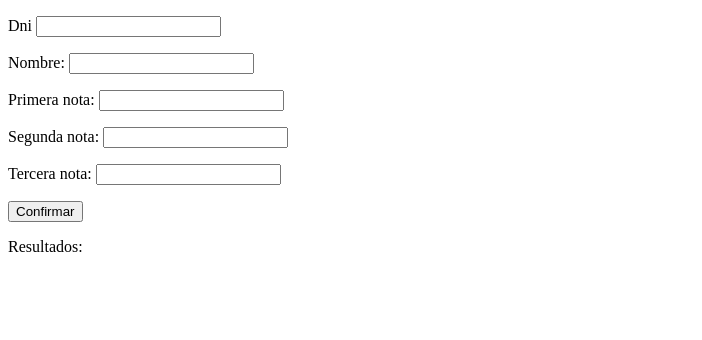
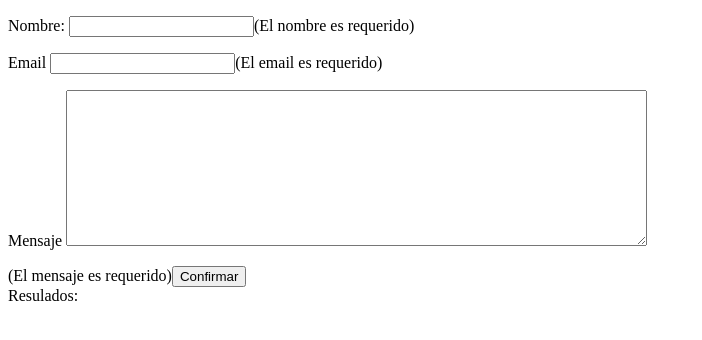
Before and after one commit to boasman/angular-19-ya, an Angular app: page / in a window 1280 px wide. Shown: the top 340 px of the page, without its empty margins (0-702 px from the left). Built offline with nearby package versions, Linux system fonts and the light colour scheme.

Commit message:
se termino con la validacion standar de los formularios en angular  19

```diff
--- a/src/app/app.component.html
+++ b/src/app/app.component.html
@@ -80,4 +80,6 @@
 <!-- <app-formulario-reactivos></app-formulario-reactivos> -->
 <!-- <app-formulario-reactivos-three></app-formulario-reactivos-three> -->
 
-<app-formuarilo-reactivo-andidados></app-formuarilo-reactivo-andidados>
+<!-- <app-formuarilo-reactivo-andidados></app-formuarilo-reactivo-andidados> -->
+
+<app-validaciones-standar></app-validaciones-standar>
--- a/src/app/app.component.ts
+++ b/src/app/app.component.ts
@@ -14,6 +14,7 @@ import { FormularioReactivosComponent } from "./formulario-reactivos/formulario-
 import { FormularioReactivoTwoComponent } from "./formulario-reactivo-two/formulario-reactivo-two.component";
 import { FormularioReactivosThreeComponent } from "./formulario-reactivos-three/formulario-reactivos-three.component";
 import { FormuariloReactivoAndidadosComponent } from "./formuarilo-reactivo-andidados/formuarilo-reactivo-andidados.component";
+import { ValidacionesStandarComponent } from "./validaciones-standar/validaciones-standar.component";
 
 @Component({
   selector: 'app-root',
@@ -32,7 +33,8 @@ import { FormuariloReactivoAndidadosComponent } from "./formuarilo-reactivo-andi
     FormularioReactivosComponent,
     FormularioReactivoTwoComponent,
     FormularioReactivosThreeComponent,
-    FormuariloReactivoAndidadosComponent
+    FormuariloReactivoAndidadosComponent,
+    ValidacionesStandarComponent
 ],
   templateUrl: './app.component.html',
   styleUrl: './app.component.css',
--- /dev/null
+++ b/src/app/validaciones-standar/validaciones-standar.component.html
@@ -0,0 +1,35 @@
+<form action="" [formGroup]="formularioContacto" (ngSubmit)="submit()">
+
+<p>Nombre:
+  <input type="text" formControlName="nombre" required="">
+  @if(this.formularioContacto.get('nombre')?.errors?.['required']){
+    <span>(El nombre es requerido)</span>
+  }
+  @if(this.formularioContacto.get('nombre')?.errors?.['minlength']){
+    <span>(Debe tener como minimo 10 caracteres)</span>
+  }
+</p>
+<p>Email
+  <input type="text" formControlName="mail">
+  @if(this.formularioContacto.get('mail')?.errors?.['required']){
+    <span>(El email es requerido)</span>
+  }
+  @if(this.formularioContacto.get('mail')?.errors?.['email']){
+    <span>(El mail no es valido)</span>
+  }
+</p>
+<p>Mensaje
+  <textarea name="" cols="70" rows="10" formControlName="mensaje" id=""></textarea></p>
+  @if(this.formularioContacto.get('mensaje')?.errors?.['required']){
+   <span>(El mensaje es requerido)</span>
+  }
+  @if(this.formularioContacto.get('mensaje')?.errors?.['maxlength']){
+   <span>(Debe tener como maximo 500 caracteres)</span>
+  }
+<button type="submit">Confirmar</button>
+
+
+</form>
+<div>
+  Resulados: {{resultado}}
+</div>
--- /dev/null
+++ b/src/app/validaciones-standar/validaciones-standar.component.ts
@@ -0,0 +1,32 @@
+import { Component, OnInit } from '@angular/core';
+import { FormControl, FormGroup, MinValidator, ReactiveFormsModule, Validators } from '@angular/forms';
+
+@Component({
+  selector: 'app-validaciones-standar',
+  standalone: true,
+  imports:[ReactiveFormsModule],
+  templateUrl: './validaciones-standar.component.html',
+  styleUrls: ['./validaciones-standar.component.css']
+})
+export class ValidacionesStandarComponent implements OnInit {
+
+  resultado =  '';
+
+  formularioContacto  = new FormGroup({
+    nombre: new FormControl('',[Validators.required, Validators.minLength(10)]),
+    mail: new FormControl('',[Validators.required, Validators.email]),
+    mensaje: new FormControl('', [Validators.required, Validators.maxLength(500)])
+  })
+
+  submit(){
+    if(this.formularioContacto.valid)
+      this.resultado = "Todos los datos son validos";
+    else
+      this.resultado = "Hay datos invalidos en el formulario"
+  }
+  constructor() { }
+
+  ngOnInit() {
+  }
+
+}
```
Also changed, not shown: src/app/validaciones-standar/validaciones-standar.component.css (added), 1 other file (tests, documents, lock files or other folders).
